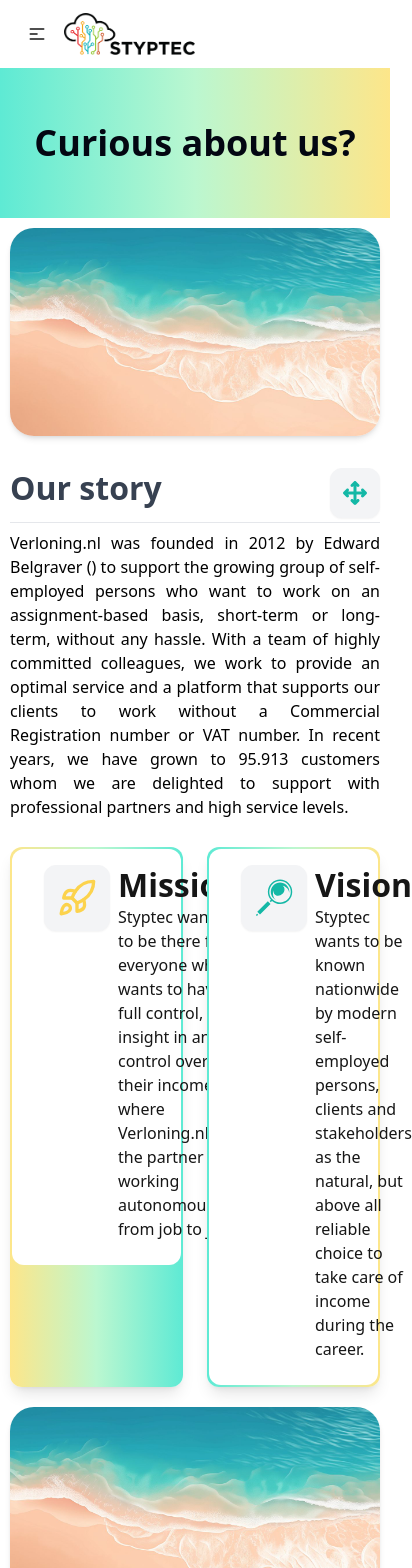
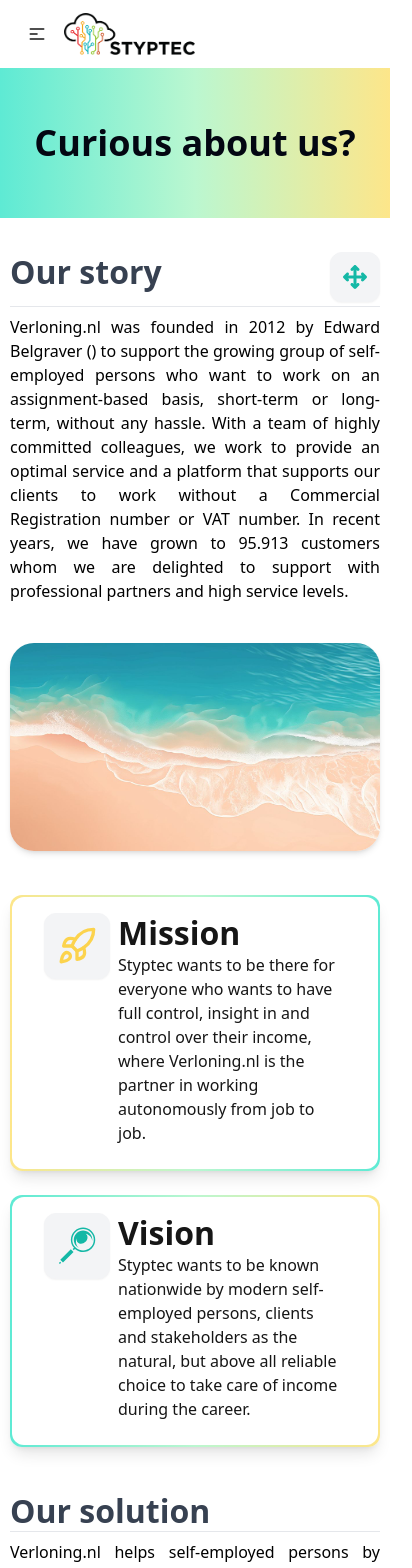
Before and after one commit to celestialdiamante/styptec, a Next.js app: page /en/about-us in a window 390 px wide. Shown: the top 1568 px of the page, 412 px wide, since content can reach past the window. Built offline with nearby package versions, Linux system fonts and the light colour scheme.

Commit message:
11octUpdate

```diff
--- a/src/app/[locale]/about-us/page.tsx
+++ b/src/app/[locale]/about-us/page.tsx
@@ -20,7 +20,7 @@ const AboutUs = () => {
       />
 
       <section>
-        <div className="container grid grid-cols-2 gap-6">
+        <div className="container grid md:grid-cols-2 grid-cols-1 gap-6">
           <div className="bg-gradient-to-l from-teal-300 via-green-200 to-amber-200 p-0.5 rounded-xl shadow-lg">
             <div className="flex gap-2 bg-white px-8 py-4 rounded-xl">
               <div className="">
--- a/src/components/Global/FeaturesSection.tsx
+++ b/src/components/Global/FeaturesSection.tsx
@@ -15,10 +15,10 @@ interface FeaturesSectionProps {
 
 const FeaturesSection = ({ subtitle, title, description, listItem1, listItem2, imageUrl, imageLeft = false, IconComponent }: FeaturesSectionProps) => {
     return (
-        <section>
-            <div className="container relative md:my-24 py-20">
+        <section className="py-6 md:py-10">
+            <div className="container relative">
                 <div className="grid md:grid-cols-12 grid-cols-1 items-center gap-8">
-                    <div className={`col-span-6 relative order-first ${imageLeft ? 'md:order-last' : 'md:order-first'}`}>
+                    <div className={`col-span-6 relative order-last ${imageLeft ? 'md:order-last' : 'md:order-first'}`}>
                         <Image
                             src={imageUrl}
                             className="rounded-3xl shadow-md"
@@ -27,7 +27,7 @@ const FeaturesSection = ({ subtitle, title, description, listItem1, listItem2, i
                             width={1000} />
                     </div>
 
-                    <div className={`col-span-6 order-last ${imageLeft ? 'md:order-first' : 'md:order-last'}`}>
+                    <div className={`col-span-6 order-first ${imageLeft ? 'md:order-first' : 'md:order-last'}`}>
                         <div className="flex justify-between border-b mb-2">
                             <div>
                                {subtitle && ( <p className="text-base text-primary font-semibold">{subtitle}</p> )}
```
